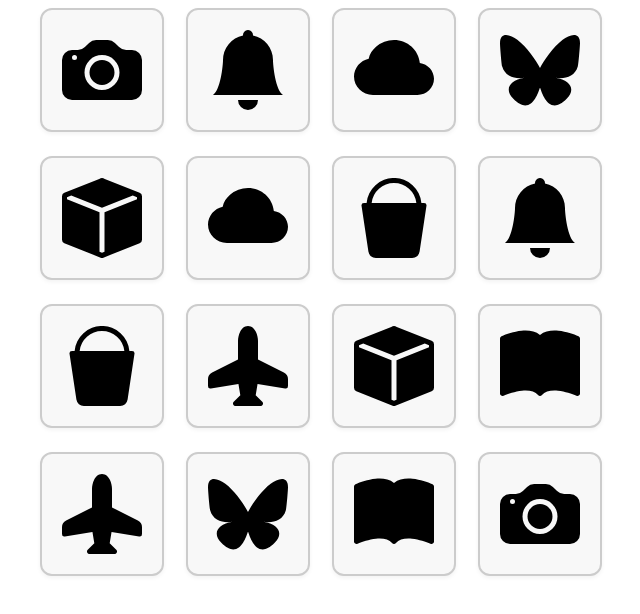
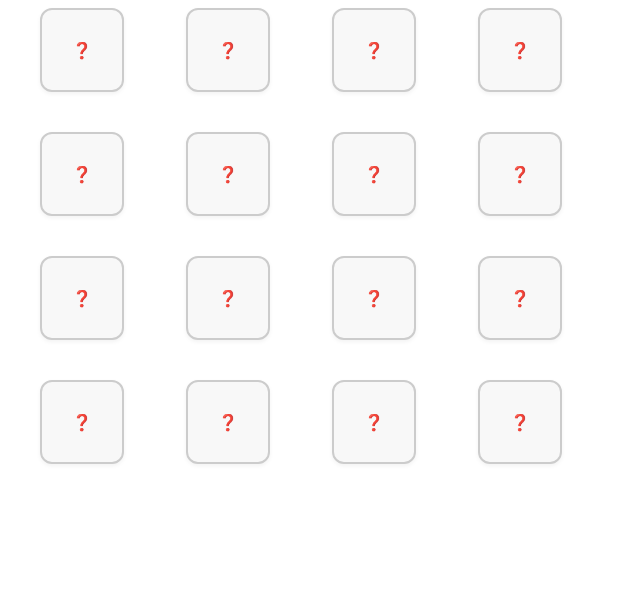
Before and after one commit to yuiryK/memory, a Vue app: page / in a window 1280 px wide. Shown: the top 614 px of the page, without its empty margins (320-960 px from the left). Built offline with nearby package versions, Linux system fonts and the light colour scheme.

Commit message:
back for cards

```diff
--- a/src/App.vue
+++ b/src/App.vue
@@ -7,6 +7,8 @@ const side = ref(4)
 const total = side.value * side.value
 
 const icons = ref([])
+const flippedCards = ref([])
+const matchedCards = ref([])
 
 function shuffleArray(array) {
   const shuffled = array.slice(); // копия массива
@@ -22,6 +24,26 @@ onMounted(() => {
   const shuffledIcons = shuffleArray(svgCardIcons);
   icons.value = shuffledIcons.slice(0, total)
 })
+
+function onCardClick(index) {
+  // если уже угадана или уже открыта — игнор
+  if (flippedCards.value.includes(index) || matchedCards.value.includes(index)) return;
+  if (flippedCards.value.length === 2) return; // блокируем лишние клики
+
+  flippedCards.value.push(index)
+
+  if (flippedCards.value.length === 2) {
+    const [first, second] = flippedCards.value
+    if (icons.value[first].name === icons.value[second].name) {
+      matchedCards.value.push(first, second)
+      flippedCards.value = []
+    } else {
+      setTimeout(() => {
+        flippedCards.value = []
+      }, 1000)
+    }
+  }
+}
 </script>
 
 <template>
@@ -40,6 +62,9 @@ onMounted(() => {
         v-for="(icon, index) in icons"
         :key="index"
         :svg="icon"
+        :isFlipped="flippedCards.includes(index) || matchedCards.includes(index)"
+        :isMatched="matchedCards.includes(index)"
+        @click="onCardClick(index)"
       />
     </div>
   </div>
--- a/src/components/Card.vue
+++ b/src/components/Card.vue
@@ -1,34 +1,77 @@
 <script setup>
-defineProps({
+import { ref } from 'vue'
+
+const props = defineProps({
   svg: Object
 })
+
+const flipped = ref(false)
+
+function flipCard() {
+  flipped.value = !flipped.value
+}
 </script>
 
 <template>
-  <div class="icon" v-html="svg.svg"></div>
+  <div class="card" @click="flipCard">
+    <div class="card-inner" :class="{ flipped }">
+      <!-- Front side (icon) -->
+      <div class="card-face card-front">
+        <!-- Example placeholder, can be image or text -->
+        ❓
+      </div>
+      <!-- Back side (cover or pattern) -->
+      <div class="card-face card-back" v-html="svg.svg" />
+
+    </div>
+  </div>
 </template>
 
 <style scoped>
-.icon {
+.card {
+  width: 100px;
+  height: 100px;
+  perspective: 800px;
+  cursor: pointer;
+}
+
+.card-inner {
+  width: 100%;
+  height: 100%;
+  transition: transform 0.5s;
+  transform-style: preserve-3d;
+  position: relative;
+}
+
+.card-inner.flipped {
+  transform: rotateY(180deg);
+}
+
+.card-face {
+  position: absolute;
+  width: 100%;
+  height: 100%;
+  backface-visibility: hidden;
+  border-radius: 12px;
   display: grid;
   place-items: center;
-  width: 100px;
-  height: 100px;
-  padding: 10px;
   border: 2px solid #ccc;
-  border-radius: 12px;
   background-color: #f8f8f8;
   box-shadow: 0 2px 4px rgba(0, 0, 0, 0.05);
-  transition: box-shadow 0.3s ease;
 }
 
-.icon:hover {
-  box-shadow: 0 4px 10px rgba(0, 0, 0, 0.1);
+.card-front{
+  width: 80px;
+  height: 80px;
 }
 
+.card-back {
+  transform: rotateY(180deg);
+  font-size: 32px;
+}
 </style>
 <style>
-.icon svg {
+.card svg {
   width: 80px;
   height: 80px;
   display: block;
```
